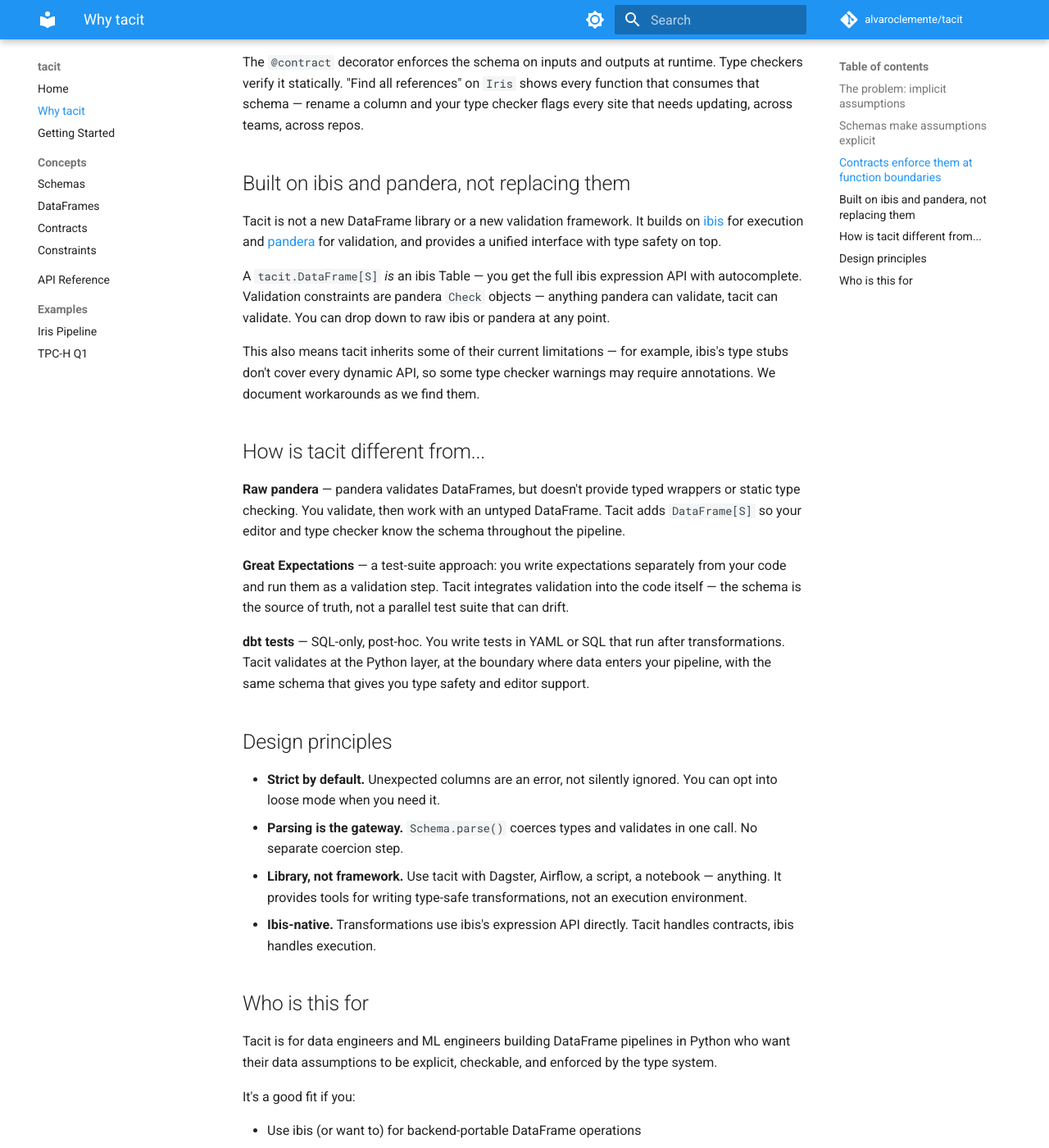
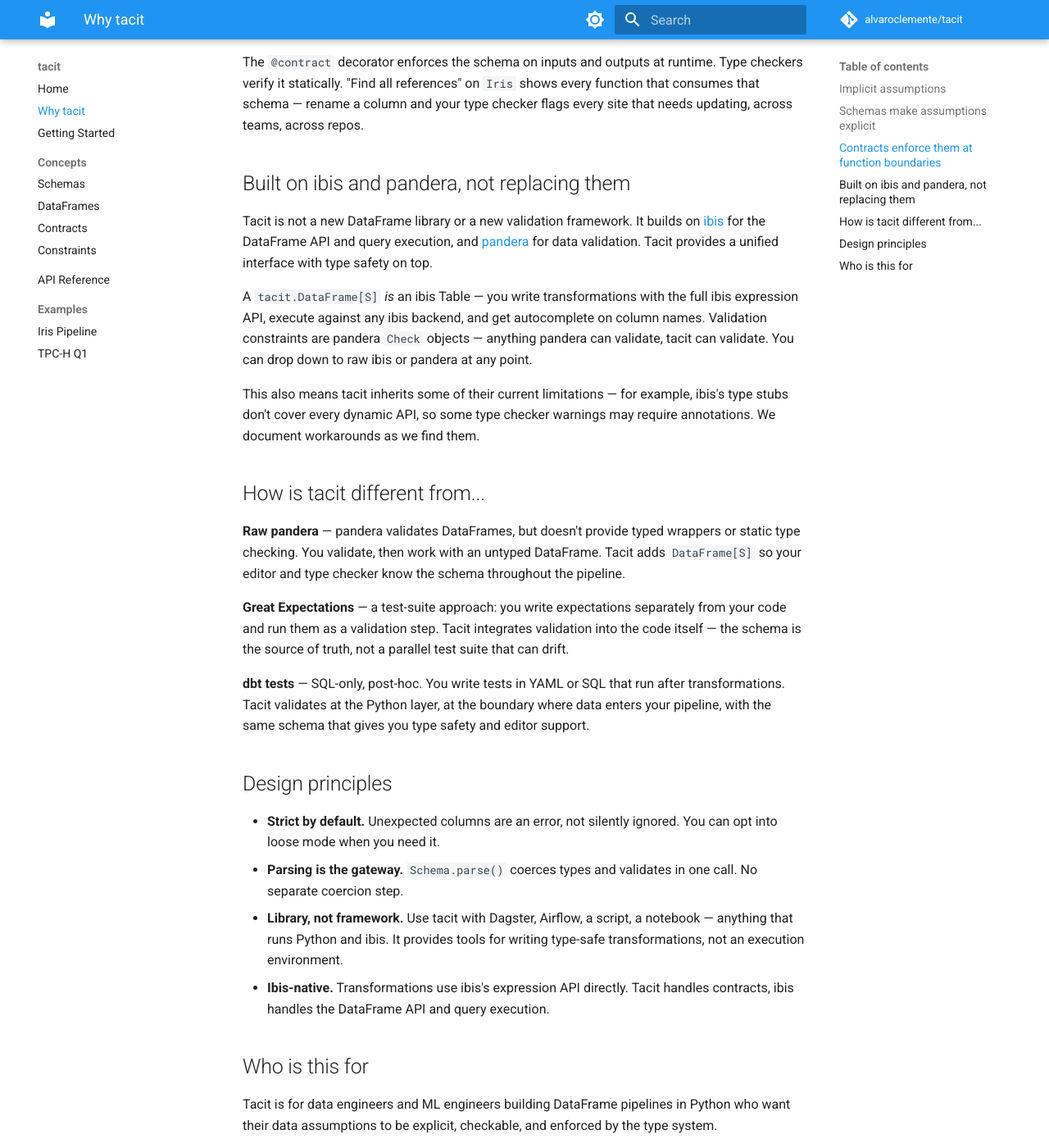
Before and after one commit to aclementev/tacit, an MkDocs documentation site: the page built from docs/why.md, in a window 1280 px wide and 1400 px high, scrolled down 1352 px. Shown: the whole window at 82% size. Built offline with MkDocs 1.6.1 and Material for MkDocs 9.7.7, drawn with Linux system fonts in a browser that asks for light colours; comment, search, counter and statistics services are not loaded; some of the changed text lies outside the part shown.

Commit message:
docs: why

```diff
--- a/docs/why.md
+++ b/docs/why.md
@@ -1,6 +1,6 @@
 # Why tacit
 
-## The problem: implicit assumptions
+## Implicit assumptions
 
 Every DataFrame operation makes assumptions about the data. When you write
 `df.sepal_length / df.sepal_width`, you're assuming both columns exist, that
@@ -67,14 +67,15 @@
 ## Built on ibis and pandera, not replacing them
 
 Tacit is not a new DataFrame library or a new validation framework. It builds
-on [ibis](https://ibis-project.org/) for execution and
-[pandera](https://pandera.readthedocs.io/) for validation, and provides a
-unified interface with type safety on top.
+on [ibis](https://ibis-project.org/) for the DataFrame API and query execution,
+and [pandera](https://pandera.readthedocs.io/) for data validation. Tacit
+provides a unified interface with type safety on top.
 
-A `tacit.DataFrame[S]` *is* an ibis Table — you get the full ibis expression
-API with autocomplete. Validation constraints are pandera `Check` objects —
-anything pandera can validate, tacit can validate. You can drop down to raw
-ibis or pandera at any point.
+A `tacit.DataFrame[S]` *is* an ibis Table — you write transformations with the
+full ibis expression API, execute against any ibis backend, and get autocomplete
+on column names. Validation constraints are pandera `Check` objects — anything
+pandera can validate, tacit can validate. You can drop down to raw ibis or
+pandera at any point.
 
 This also means tacit inherits some of their current limitations — for example,
 ibis's type stubs don't cover every dynamic API, so some type checker warnings
@@ -104,10 +105,10 @@
 - **Parsing is the gateway.** `Schema.parse()` coerces types and validates in
   one call. No separate coercion step.
 - **Library, not framework.** Use tacit with Dagster, Airflow, a script, a
-  notebook — anything. It provides tools for writing type-safe transformations,
-  not an execution environment.
+  notebook — anything that runs Python and ibis. It provides tools for writing
+  type-safe transformations, not an execution environment.
 - **Ibis-native.** Transformations use ibis's expression API directly. Tacit
-  handles contracts, ibis handles execution.
+  handles contracts, ibis handles the DataFrame API and query execution.
 
 ## Who is this for
 
@@ -125,7 +126,6 @@
 It's probably not for you if:
 
 - You don't use DataFrames (tacit is specifically for tabular data pipelines)
-- You need a pipeline orchestrator (use Dagster, Airflow, Prefect — tacit
-  works alongside them)
-- You want to validate data outside of Python (consider dbt tests or
-  Great Expectations)
+- Your DataFrame library isn't
+  [supported by ibis](https://ibis-project.org/backends/) — tacit is built on
+  ibis and requires an ibis backend
```
